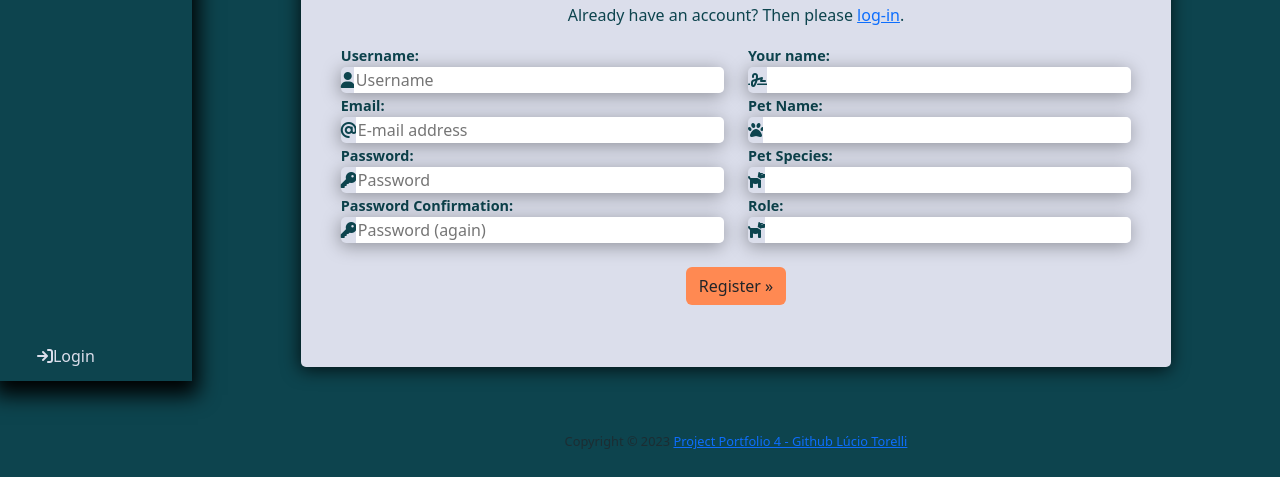
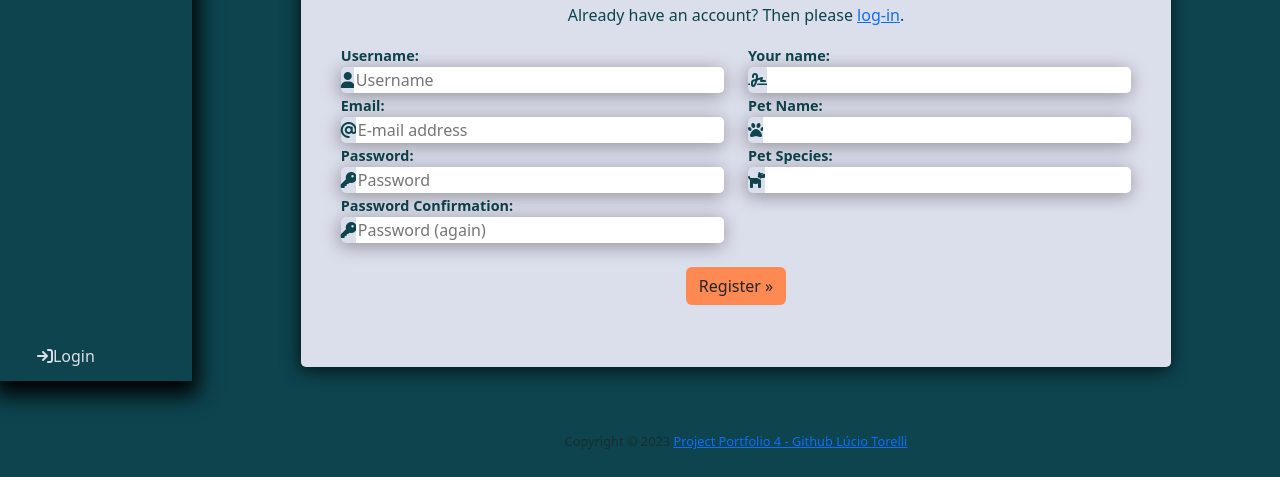
Before and after one commit to luciotorelli/minding-paws, a Django app: page /pet-owner-signup/ in a window 1280 px wide. Shown: the part 419-896 px from the top of the page. Run offline with Django 3.2, Linux system fonts and the light colour scheme; some libraries are stand-ins or nearby versions.

Commit message:
Auto set role to pet-owner when signing-up from..
+ signup_pet_owner.html Protect from brute-force as updated at forms.py

```diff
--- a/mindingpaws/forms.py
+++ b/mindingpaws/forms.py
@@ -11,7 +11,7 @@ class PetOwnerCreationForm(SignupForm):
     def save(self, request):
         user = super(PetOwnerCreationForm, self).save(request)
         user.name = self.cleaned_data['name']
-        user.role = self.cleaned_data['role']
+        user.role = 'pet-owner'
         user.pet_name = self.cleaned_data['pet_name']
         user.pet_species = self.cleaned_data['pet_species']
         user.account_type = 1
--- a/templates/account/signup_pet_owner.html
+++ b/templates/account/signup_pet_owner.html
@@ -113,18 +113,8 @@
         {% endif %}
       </div>
 
-      <!-- Role field -->
-      <div class="form-field form-group">
-        <label for="{{ form.role.id_for_label }}">Role:</label>
-        <br />
-        <div class="input-group">
-          <i class="fa fa-dog" aria-hidden="true"></i>
-          {{ form.role }}
-        </div>
-        {% if form.role.errors %}
-        <div class="field-error">{{ form.role.errors }}</div>
-        {% endif %}
-      </div>
+      <!-- Pet Role field -->
+      <input type="hidden" name="{{ form.role.name }}" value="pet-owner" />
 
     </div>
   </div>
```
